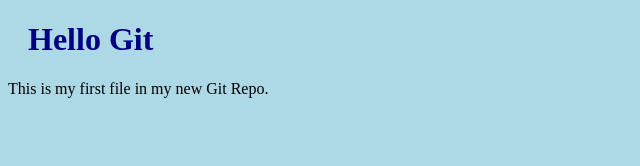
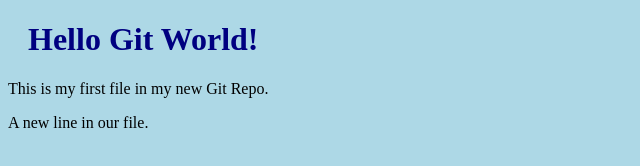
Before and after one commit to songclement/git-tuts, a plain HTML site: page index.html in a window 1280 px wide. Shown: the whole page, without its empty margins (0-640 px from the left). Drawn offline with Linux system fonts and the light colour scheme.

Commit message:
ver 1.01 change h1, add line

```diff
--- a/index.html
+++ b/index.html
@@ -6,7 +6,8 @@
 	</head>
 
 	<body>
-	<h1>Hello Git</h1>
+	<h1>Hello Git World!</h1>
 	<p>This is my first file in my new Git Repo.</p>
+	<p>A new line in our file.</p>
 	</body>
 </html>
```
